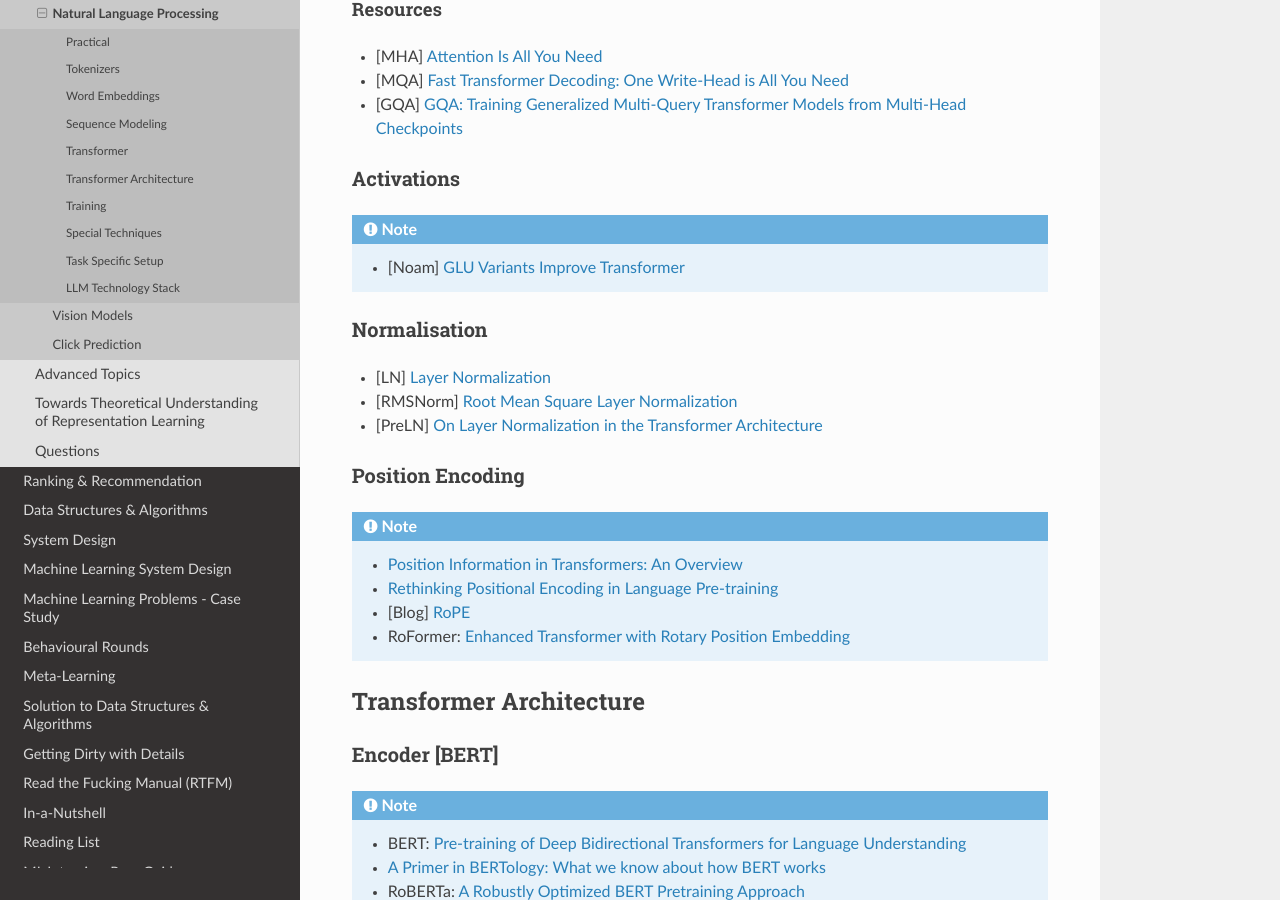
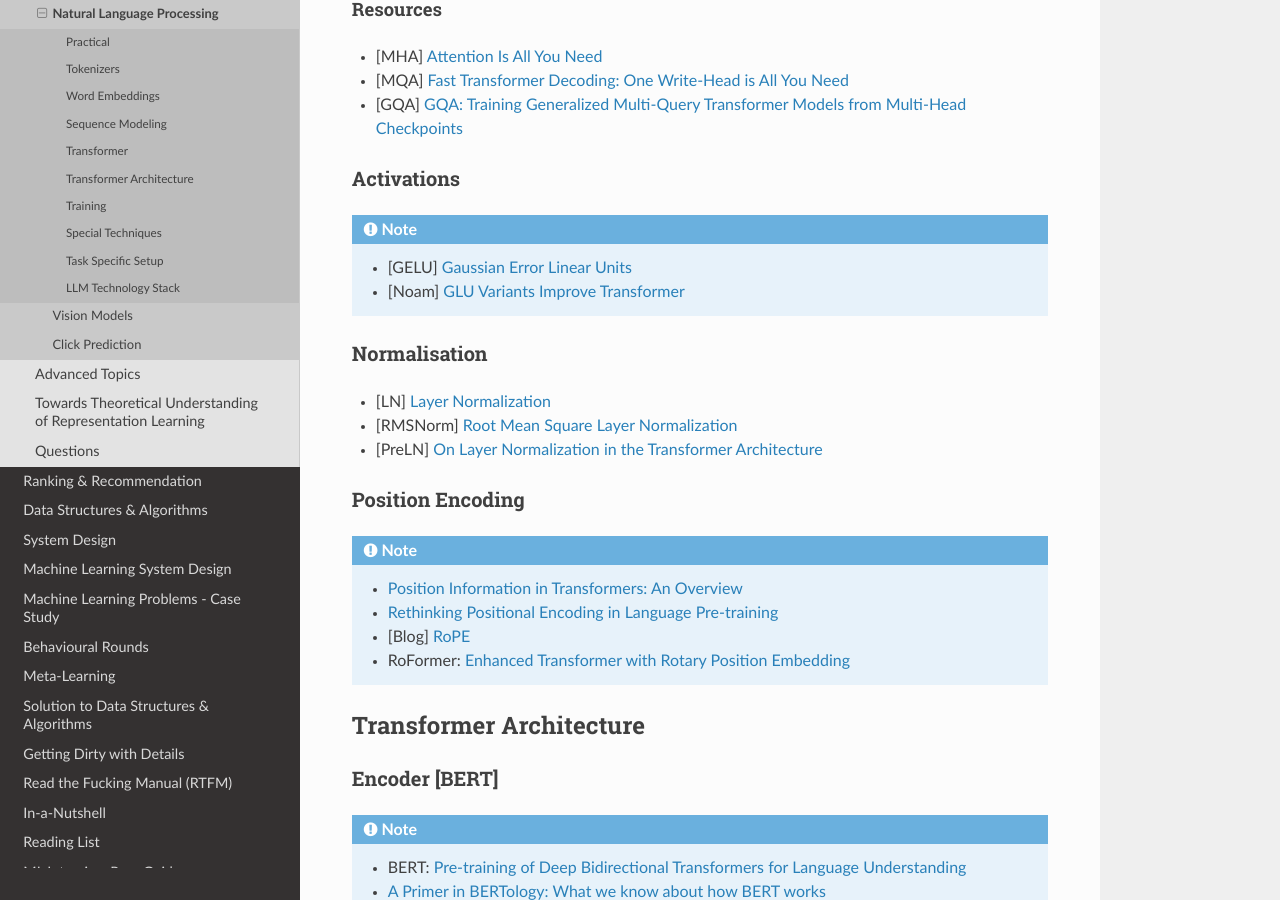
Before and after one commit to uselesstechjunks/leetcode, a Sphinx documentation site: the page built from docs/source/dl/application/nlp.rst, in a window 1280 px wide and 900 px high, scrolled down 4892 px. Built offline with Sphinx 7.4.7 and the Read the Docs theme 2.0.0, drawn with Linux system fonts in a browser that asks for light colours.

Commit message:
Update nlp.rst (#233)

```diff
--- a/docs/source/dl/application/nlp.rst
+++ b/docs/source/dl/application/nlp.rst
@@ -189,6 +189,7 @@ Resources
 Activations
 =========================================================================================
 .. note::
+	* [GELU] `Gaussian Error Linear Units <https://arxiv.org/abs/1606.08415>`_
 	* [Noam] `GLU Variants Improve Transformer <https://arxiv.org/pdf/2002.05202v1>`_
 
 Normalisation
```
